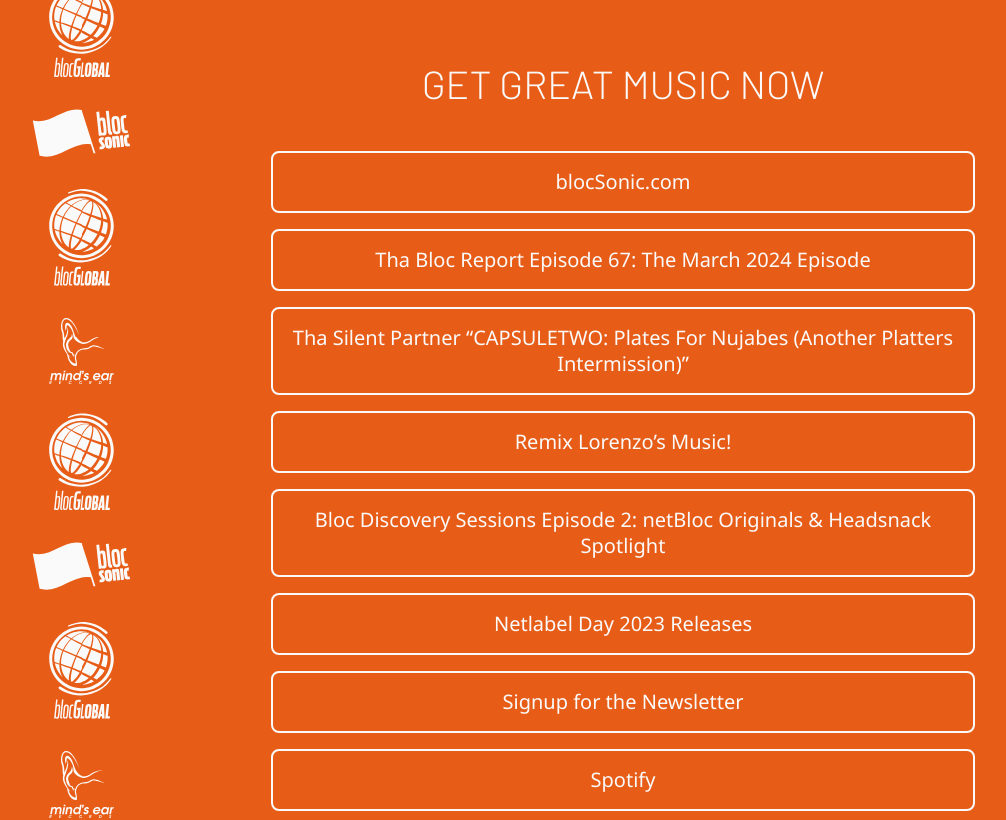
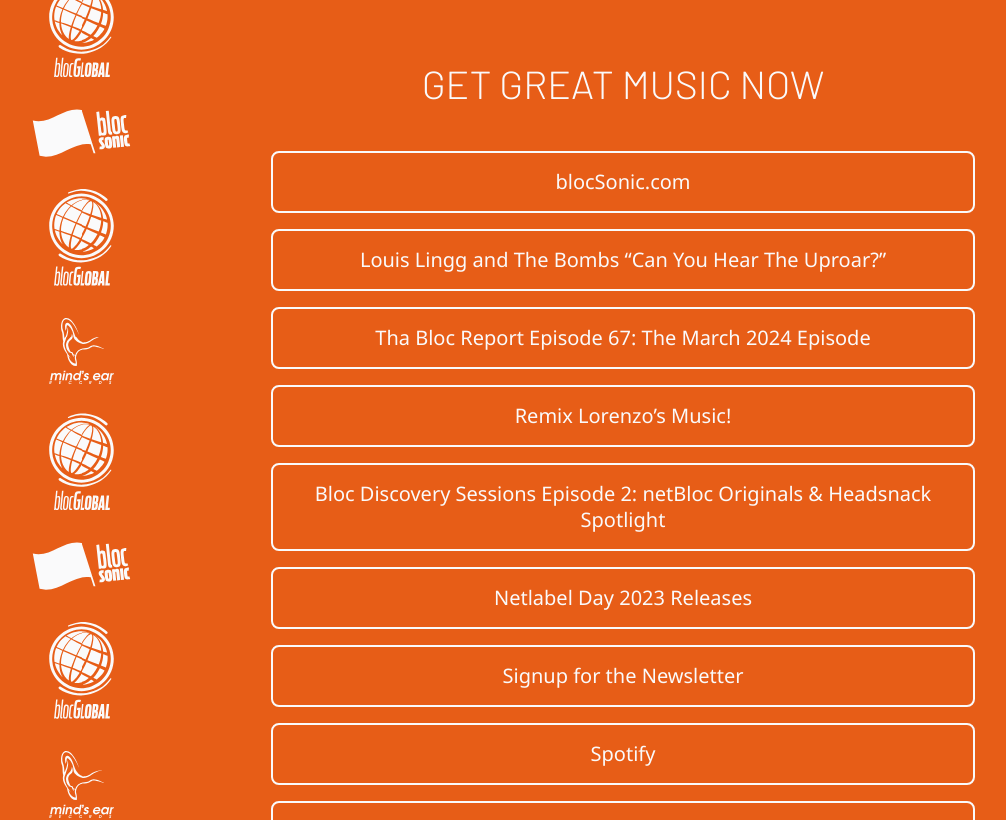
Before and after one commit to blocglobal/bloclinks.com, a Next.js app: page / in a window 1280 px wide. Shown: the top 820 px of the page, without its empty margins (17-1023 px from the left). Built offline with nearby package versions, Linux system fonts and the light colour scheme.

Commit message:
Add LLATB

```diff
--- a/src/pages/index.js
+++ b/src/pages/index.js
@@ -44,12 +44,11 @@
         <h2>Get great music now</h2>
         <nav>
           <BlocLink href="https://blocsonic.com">blocSonic.com</BlocLink>
+          <BlocLink href="https://blocsonic.com/releases/louis-lingg-and-the-bombs/can-you-hear-the-uproar">
+            Louis Lingg and The Bombs “Can You Hear The Uproar?”
+          </BlocLink>
           <BlocLink href="https://blocsonic.com/bloccasts/episode/the-march-2024-episode">
             Tha Bloc Report Episode 67: The March 2024 Episode
-          </BlocLink>
-          <BlocLink href="https://blocsonic.com/releases/tha-silent-partner/capsuletwo-plates-for-nujabes-another-platters-intermission">
-            Tha Silent Partner “CAPSULETWO: Plates For Nujabes (Another Platters
-            Intermission)”
           </BlocLink>
           <BlocLink href="https://lorenzosmusic.blocsonic.com/">
             Remix Lorenzo’s Music!
```
